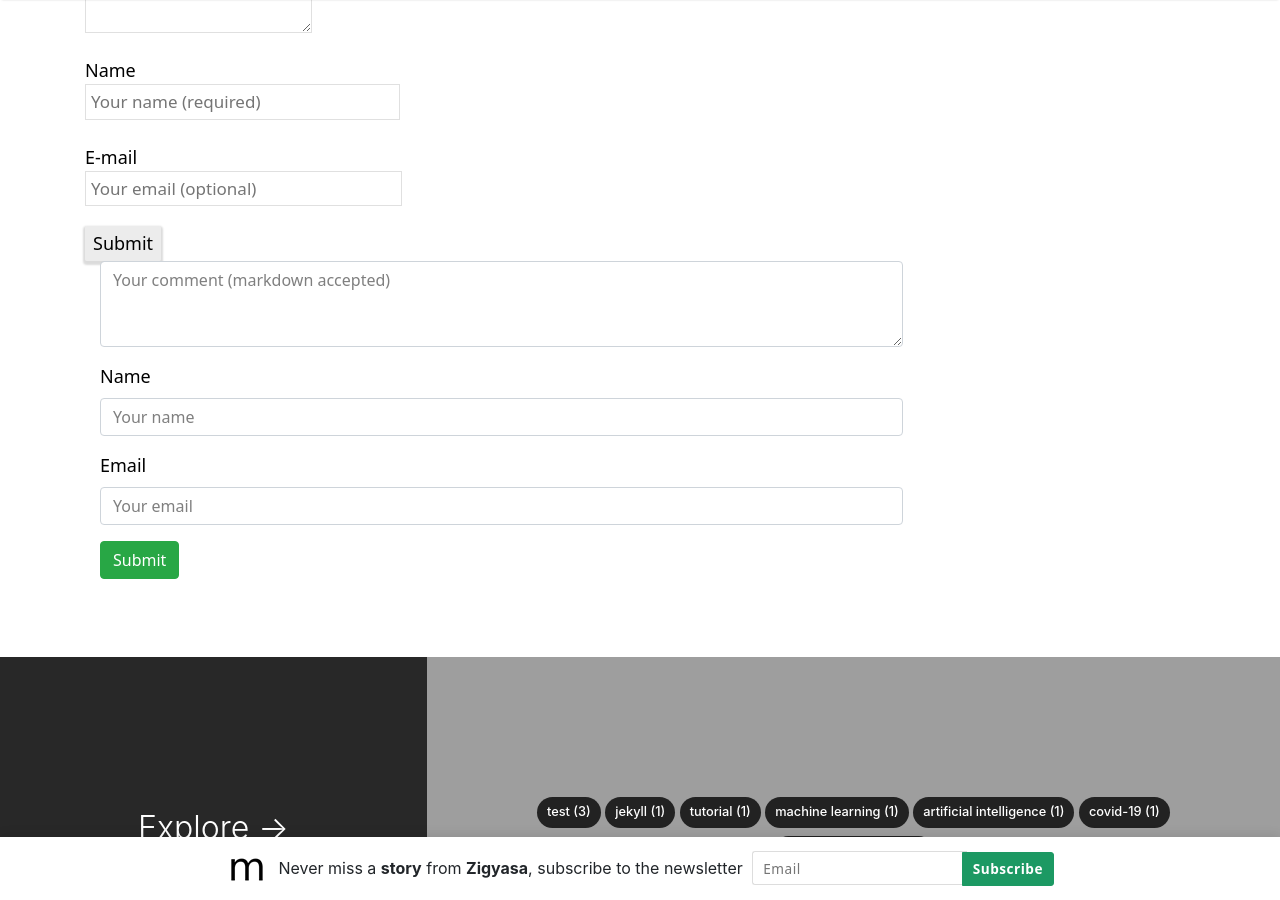
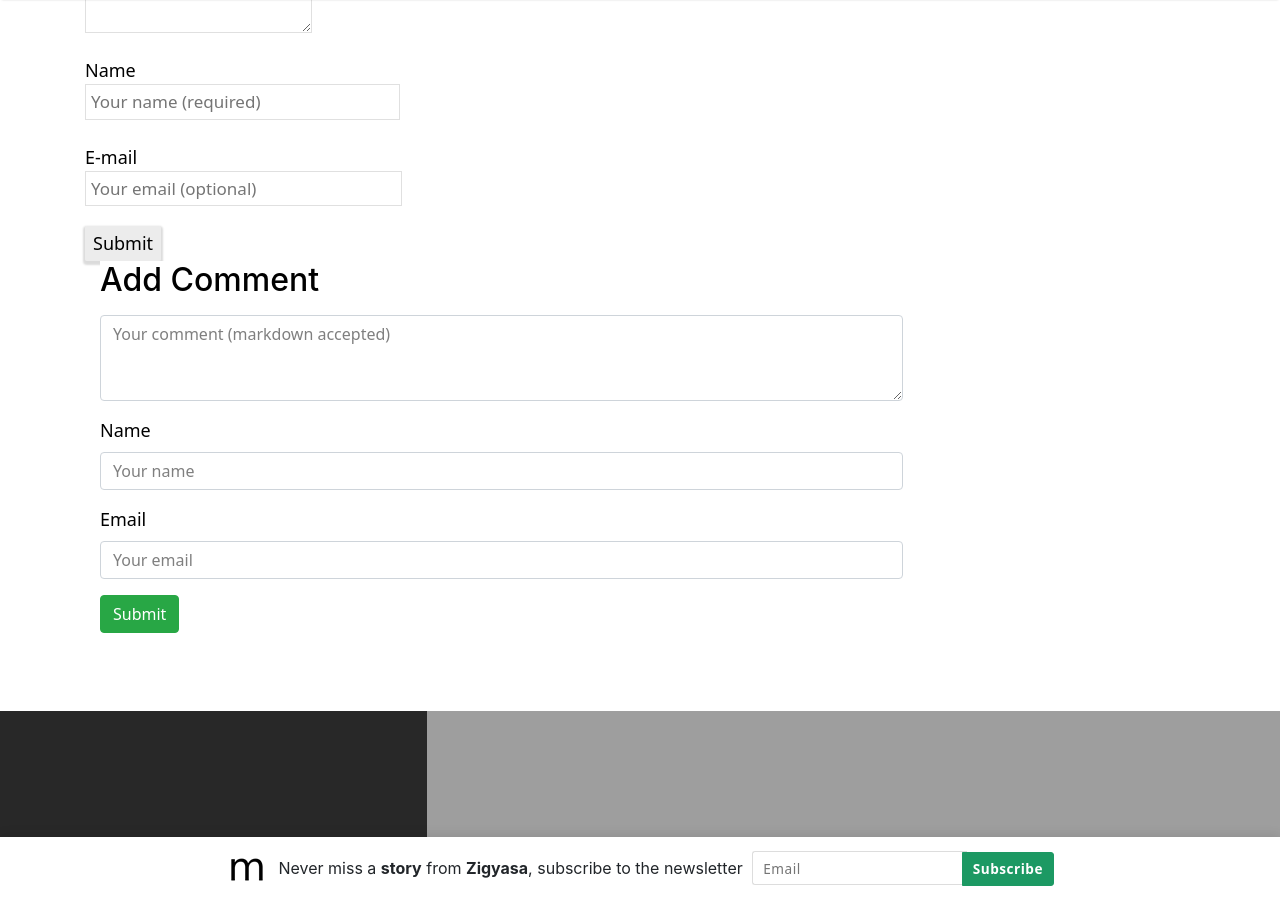
Before and after one commit to luhgit/blog, a Jekyll site: the page built from _posts/2021-06-11-covid-impact-on-ml-models-in-production.md, in a window 1280 px wide and 900 px high, scrolled down 2728 px. Built offline with Jekyll 4.4.1, drawn with Linux system fonts in a browser that asks for light colours; nearby versions of some CDN libraries.

Commit message:
Testing new bootstrap based comment form

```diff
--- a/_includes/comment_form.html
+++ b/_includes/comment_form.html
@@ -58,14 +58,15 @@
             {% endif %}
 
             <div class="mb-3">
+              <label for="comment" class="form-label"><h2>Add Comment</h2></label>
               <textarea class="form-control" id="comment" rows="3" placeholder="Your comment (markdown accepted)"></textarea>
             </div>
             <div class="mb-3">
-              <label for="exampleFormControlInput1" class="form-label">Name</label>
+              <label for="name" class="form-label">Name</label>
               <input type="text" class="form-control" id="name" placeholder="Your name" required>
             </div>
             <div class="mb-3">
-              <label for="exampleFormControlInput1" class="form-label">Email</label>
+              <label for="email" class="form-label">Email</label>
               <input type="email" class="form-control" id="email" placeholder="Your email">
             </div>
 
```
